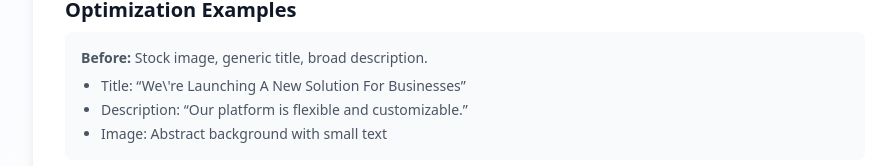
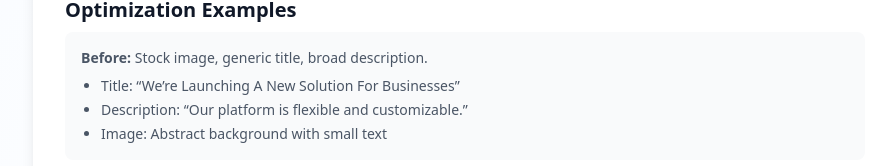
Before and after one commit to stnikolaus/linkglimpse, a Next.js app: page /linkedin-social-preview in a window 1280 px wide. Shown: the part 1355-1521 px from the top of the page, without its empty margins (175-1058 px from the left). Built offline with nearby package versions, Linux system fonts and the light colour scheme.

Commit message:
Update LinkedIn social preview content for improved clarity and formatting
- Replace apostrophes with HTML entities for better rendering in the LinkedIn preview.
- Enhance the description of Open Graph tags to ensure they are optimized for LinkedIn's layout.

```diff
--- a/src/app/linkedin-social-preview/Client.tsx
+++ b/src/app/linkedin-social-preview/Client.tsx
@@ -149,7 +149,7 @@ export default function LinkedInSocialPreviewClient() {
             </p>
             <h3 className="text-xl font-semibold text-gray-900 mt-6 mb-2">Validate Key Open Graph Tags</h3>
             <p className="text-gray-600 mb-4">
-              Ensure <code className="bg-gray-200 px-1 rounded">og:title</code>, <code className="bg-gray-200 px-1 rounded">og:description</code>, <code className="bg-gray-200 px-1 rounded">og:image</code>, and <code className="bg-gray-200 px-1 rounded">og:url</code> are present and optimized for LinkedIn's layout.
+              Ensure <code className="bg-gray-200 px-1 rounded">og:title</code>, <code className="bg-gray-200 px-1 rounded">og:description</code>, <code className="bg-gray-200 px-1 rounded">og:image</code>, and <code className="bg-gray-200 px-1 rounded">og:url</code> are present and optimized for LinkedIn&rsquo;s layout.
             </p>
             <h3 className="text-xl font-semibold text-gray-900 mt-6 mb-2">Step-by-Step: Debug LinkedIn</h3>
             <ol className="text-sm text-gray-600 list-decimal pl-5 space-y-2">
@@ -180,7 +180,7 @@ export default function LinkedInSocialPreviewClient() {
             <div className="bg-gray-50 p-4 rounded-lg mb-4">
               <p className="text-sm text-gray-600 mb-2"><strong>Before:</strong> Stock image, generic title, broad description.</p>
               <ul className="text-sm text-gray-600 list-disc pl-5 space-y-1">
-                <li>Title: “We\'re Launching A New Solution For Businesses”</li>
+                <li>Title: “We&rsquo;re Launching A New Solution For Businesses”</li>
                 <li>Description: “Our platform is flexible and customizable.”</li>
                 <li>Image: Abstract background with small text</li>
               </ul>
```
